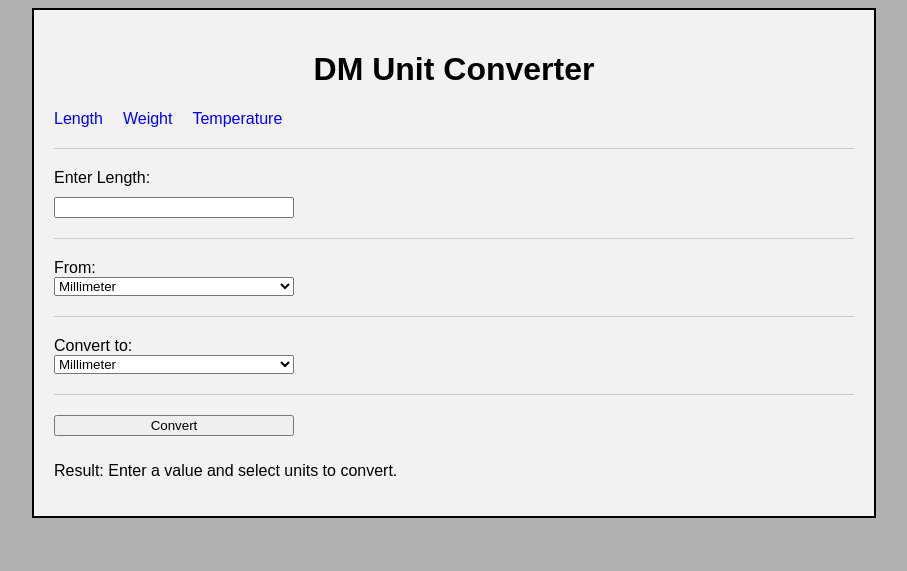
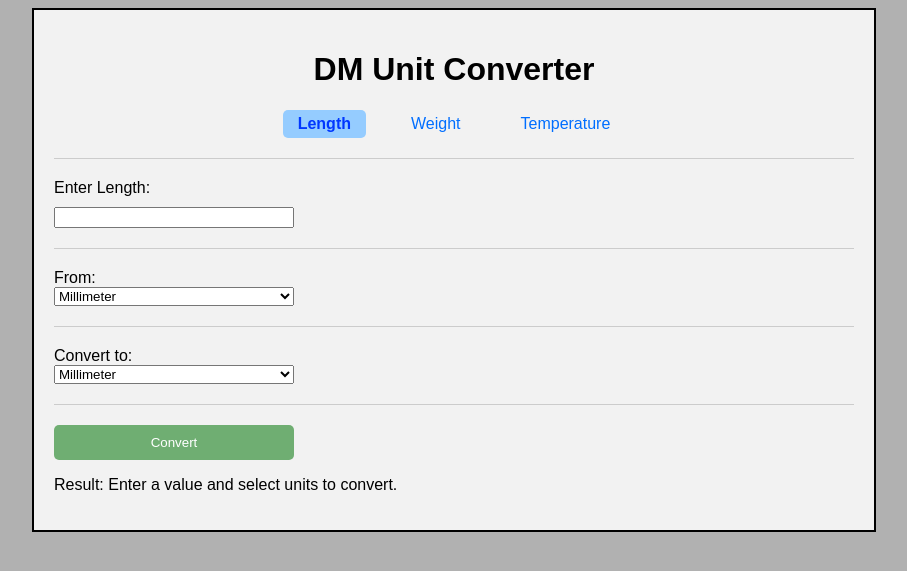
Before and after one commit to Dznnm/FLASKweb_UnitConverter, a Flask app: page / in a window 1280 px wide. Shown: the top 571 px of the page, without its empty margins (186-1093 px from the left). Run offline with Flask 3, Linux system fonts and the light colour scheme.

Commit message:
added if current page class to nav bar links, css current page and hover to navbar and hover to convert button

```diff
--- a/app.py
+++ b/app.py
@@ -26,48 +26,78 @@ weight_units = {
 def length():
     result = "Enter a value and select units to convert."
     to_unit = ""
+    current_page = 'length'
+
     if request.method == 'POST':
         try:
             value = float(request.form['value'])
         except ValueError:
             result = "Invalid input. Please enter a valid number."
-            return render_template('length.html', result=result, to_unit=to_unit)
+            return render_template(
+                'length.html',
+                result=result,
+                to_unit=to_unit,
+                current_page=current_page
+                )
 
         from_unit = request.form['from_unit']
         to_unit = request.form['to_unit']
 
         base = value * length_units[from_unit]
         result = round(base / length_units[to_unit],2)
-    return render_template('length.html', result=result, to_unit=to_unit)
+    return render_template(
+                'length.html',
+                result=result,
+                to_unit=to_unit,
+                current_page=current_page
+                )
 
 @app.route('/weight', methods=['GET', 'POST'])
 def weight():
     result = "Enter a value and select units to convert."
     to_unit = ""
+    current_page = 'weight'
+
     if request.method == 'POST':
         try:
             value = float(request.form['value'])
         except ValueError:
             result = "Invalid input. Please enter a valid number."
-            return render_template('weight.html', result=result, to_unit=to_unit)
+            return render_template(
+                'weight.html',
+                result=result,
+                to_unit=to_unit,
+                current_page=current_page
+                )
 
         from_unit = request.form['from_unit']
         to_unit = request.form['to_unit']
 
         base = value * weight_units[from_unit]
         result = round(base / weight_units[to_unit],2)
-    return render_template('weight.html', result=result, to_unit=to_unit)
+    return render_template(
+                'weight.html',
+                result=result,
+                to_unit=to_unit,
+                current_page=current_page)
 
 @app.route('/temperature', methods=['GET', 'POST'])
 def temperature():
     result = "Enter a value and select units to convert."
-    to_unit = ""
+    unit_symbol = ""
+    current_page = 'temperature'
+
     if request.method == 'POST':
         try:
             value = float(request.form['value'])
         except ValueError:
             result = "Invalid input. Please enter a valid number."
-            return render_template('temperature.html', result=result, unit_symbol=to_unit)
+            return render_template(
+                'temperature.html',
+                result=result,
+                unit_symbol=unit_symbol,
+                current_page=current_page
+                )
 
         from_unit = request.form['from_unit']
         to_unit = request.form['to_unit']
@@ -92,4 +122,9 @@ def temperature():
             unit_symbol = '°C'
         elif to_unit == 'kelvin':
             unit_symbol = 'K'
-    return render_template('temperature.html', result=result, unit_symbol=unit_symbol)
+    return render_template(
+        'temperature.html',
+        result=result,
+        unit_symbol=unit_symbol,
+        current_page=current_page
+        )
--- a/static/css/style.css
+++ b/static/css/style.css
@@ -26,22 +26,48 @@ hr {
 
 nav {
     display: flex;
-    justify-content: start;
-    gap: 20px;
+    justify-content: center;
+    gap: 30px;
 }
 
 a {
+    padding: 5px 15px;
     text-decoration: none;
-    color: blue;
+    color: rgb(0, 110, 255);
+}
+
+a:hover {
+    background-color: #95ccff;
+    opacity: 0.8;
+    border-radius: 5px;
 }
 
 .container {
     max-width: 800px;
     margin: 0 auto;
     padding: 20px;
-    display: flex;
-    flex-direction: column;
     justify-content: center;
     border: 2px solid black;
     background-color: #f2f2f2;
 }
+
+.active {
+    font-weight: bold;
+    color: rgb(0, 55, 255);
+    background-color: #95ccff;
+    border-radius: 5px;
+}
+
+button {
+    padding: 10px 20px;
+    background-color: #6fae72;
+    color: white;
+    border: none;
+    border-radius: 5px;
+    cursor: pointer;
+}
+
+button:hover {
+    font-weight: bold ;
+    background-color: #486b49;
+}
--- a/templates/base.html
+++ b/templates/base.html
@@ -9,9 +9,21 @@
         <div class="container">
             <h1>DM Unit Converter</h1>
             <nav>
-                <a href="{{ url_for('length') }}">Length</a>
-                <a href="{{ url_for('weight') }}">Weight</a>
-                <a href="{{ url_for('temperature') }}">Temperature</a>
+                <a
+                {% if current_page == 'length' %}
+                    class="active"
+                {% endif %}
+                href="{{ url_for('length') }}">Length</a>
+                <a
+                {% if current_page == 'weight' %}
+                    class="active"
+                {% endif %}
+                href="{{ url_for('weight') }}">Weight</a>
+                <a
+                {% if current_page == 'temperature' %}
+                    class="active"
+                {% endif %}
+                href="{{ url_for('temperature') }}">Temperature</a>
             </nav>
             <hr>
 
```
